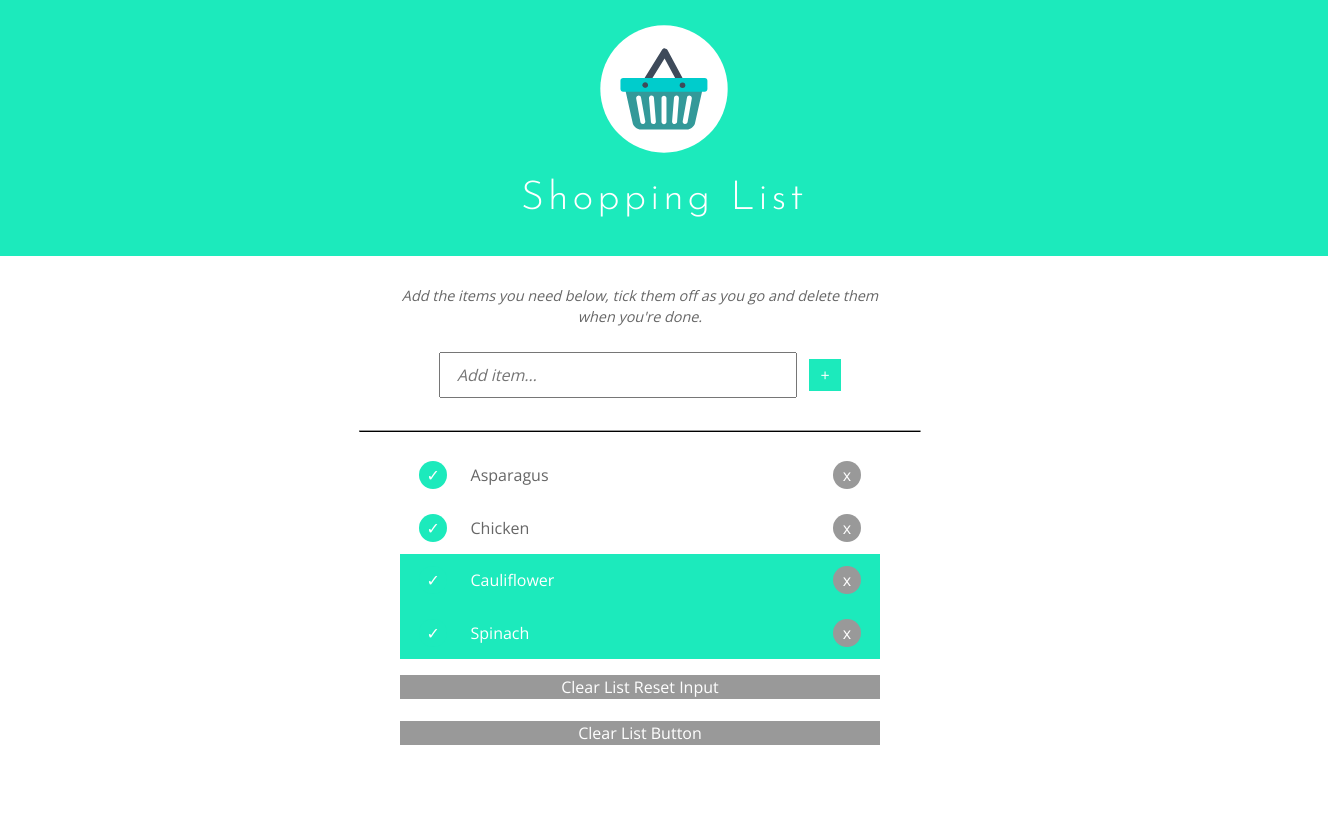
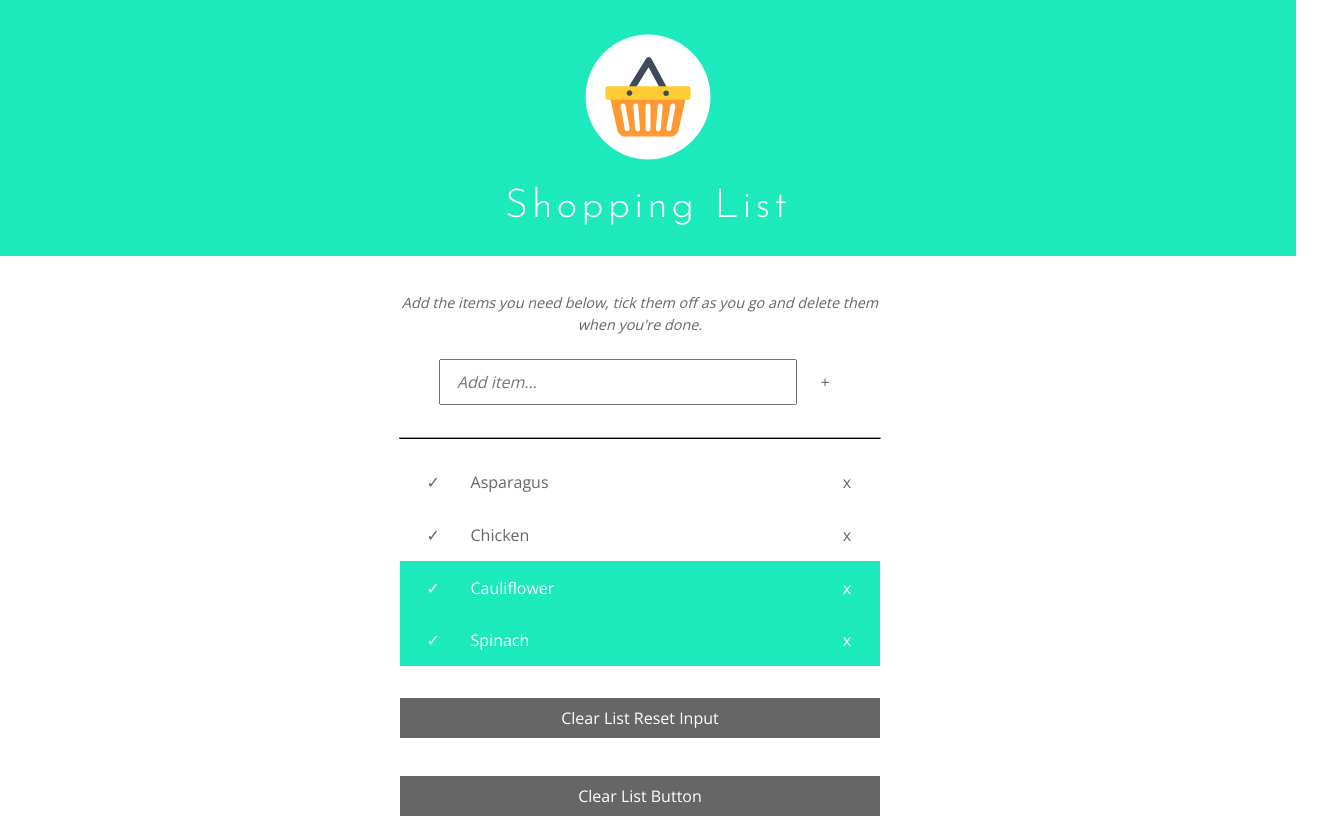
Before and after one commit to ingvillo/shopping-list-app, a plain HTML site: page index.html in a window 1280 px wide. Shown: the whole page, 1328 px wide, since content can reach past the window. Drawn offline with nearby package versions, Linux system fonts and the light colour scheme.

Commit message:
updated image

```diff
--- a/css/styles.css
+++ b/css/styles.css
@@ -23,7 +23,7 @@ body {
 	margin: 0 auto;
 	background-color: #1ceabc;
 	text-align: center;
-	padding: 1.5em;
+	padding: 2em 0.5em 1em 0.5em;
 }
 
 img {
@@ -48,7 +48,7 @@ img {
 }
 
 .instructions {
-	padding-top: 1em;
+	padding-top: 1.5em;
 	/* Typography */
 	font-size: 0.9em;
 	font-style: italic;
@@ -75,25 +75,20 @@ img {
 #addItem {
 	width: 2em;
 	height: 2em;
-	background-color: #1ceabc;
+	background-color: transparent;
 	border-style: none;
-	color: white;
+	color: #666666;
 	margin-left: 0.5em;
 
 }
 
-#addItem:hover {
-	background-color: #eaeaea;
-	color: #666666;
-
-}
 
 hr {
 
 	border-bottom: 0.5px solid #000;
 	margin: 2em auto 0 auto;
 	display: block;
-	max-width: 35em;
+	max-width: 30em;
 }
 
 /* list css */
@@ -144,55 +139,79 @@ ul {
 	height: 28px;
 	border-style: none;
 	border-radius: 1.25rem;
+	background-color: transparent;
+	color: #666666;
 
 
 }
 
 
-.checkbox {
+.delete {
+	float: right;
+
+}
+
+#addItem:hover,
+.checkbox:hover {
 	background-color: #1ceabc;
 	color: white;
 }
 
-
-.delete {
-	float: right;
+.delete:hover {
 	background-color: #999999;
 	color: white;
 }
 
-.checkbox:hover,
-.delete:hover {
-	background-color: #eaeaea;
+.ticked-item .checkbox,
+.ticked-item .delete {
+	color: white;
+	/*background-color: #1ceabc;*/
+}
+
+.ticked-item .checkbox:hover,
+.ticked-item .delete:hover {
 	color: #666666;
+	background-color: #1ceabc;
 }
 
 
 /* reset button css */
 
 #reset-button {
-	background-color: #999999;
+	margin-top: 1em;
+	background-color: #666666;
 	border-style: none;
 	padding: 0 auto;
 	cursor: pointer;
 	display: inline-block;
 	text-align: center;
 	width: 100%;
+	height: 2.5em;
+
 	/* typography */
 	color: white;
 
 }
 
+
+#reset-button:hover {
+	background-color: #cccccc;
+	/* typography */
+	color: #666666;
+	}
+
 /*** Responsive Design ***/
 
-@media (max-width: 1020px) and (min-width: 661px)  {
-
-}
 
 @media (max-width: 660px) {
+
 	.list-section,
 	.input-section,
 	.clear-section {
 	width: 100%;
 	}
+
+	.input-section {
+	margin: 0 0.5em;
+	}
 }
--- a/index.html
+++ b/index.html
@@ -11,7 +11,7 @@
 </head>
 <body>
 	<header class="banner-section">
- 		<img src="images/shopping-cart-icon.svg" alt="shopping-cart-icon" height="130px" width="130px">
+ 		<img src="images/shopping-cart-icon-02.svg" alt="shopping-cart-icon" height="130px" width="130px">
 		<h1 class="title">Shopping List</h1>
 	</header>
 
```
Also changed, not shown: images/shopping-cart-icon-01.svg (added), images/shopping-cart-icon-02.svg (added), images/shopping-cart-icon-03.svg (added), images/shopping-cart-icon.svg (deleted), 1 other file.
